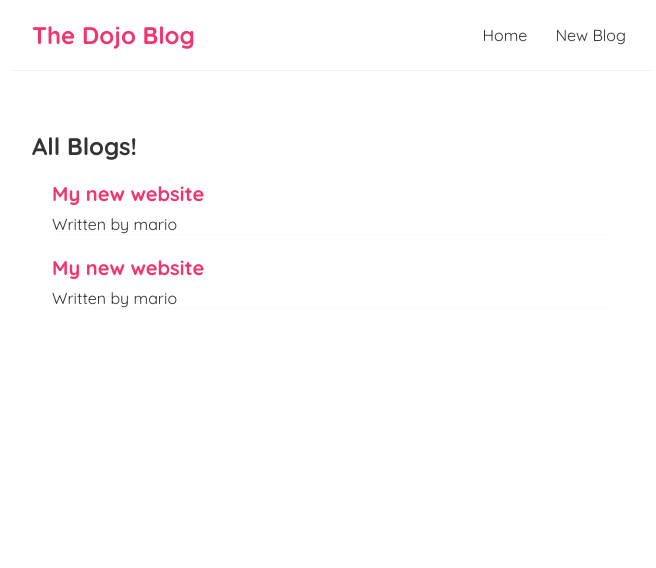
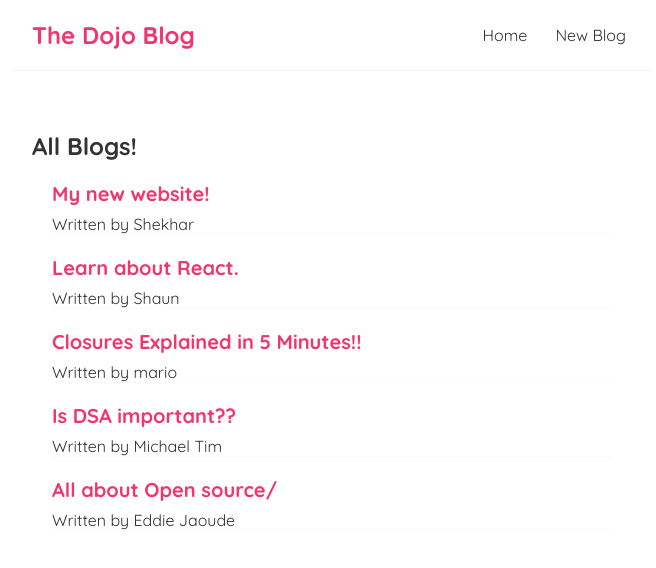
Before and after one commit to NaNshekhar04/React-Blog, a React (Create React App) app: page / in a window 1280 px wide. Shown: the top 568 px of the page, without its empty margins (308-964 px from the left). Built offline with nearby package versions, Linux system fonts and the light colour scheme; data requests are answered from the project's data file; a web font is replaced by a local one.

Commit message:
Added React Routes + AbortControllers!

```diff
--- a/Data/db.json
+++ b/Data/db.json
@@ -1,16 +1,34 @@
 {
     "blogs": [
         {
-            "title": "My new website",
+            "title": "My new website!",
             "body": "lorem ipsum",
-            "author": "mario",
+            "author": "Shekhar",
             "id": 1
         },
         {
-            "title": "My new website",
+            "title": "Learn about React.",
+            "body": "lorem ipsum",
+            "author": "Shaun",
+            "id": 2
+        },
+        {
+            "title": "Closures Explained in 5 Minutes!!",
             "body": "lorem ipsum",
             "author": "mario",
-            "id": 2
+            "id": 3
+        },
+        {
+            "title": "Is DSA important??",
+            "body": "lorem ipsum",
+            "author": "Michael Tim",
+            "id": 4
+        },
+        {
+            "title": "All about Open source/",
+            "body": "lorem ipsum",
+            "author": "Eddie Jaoude",
+            "id": 5
         }
     ]
 }
--- a/package.json
+++ b/package.json
@@ -8,6 +8,7 @@
     "@testing-library/user-event": "^13.5.0",
     "react": "^18.2.0",
     "react-dom": "^18.2.0",
+    "react-router-dom": "^5.3.3",
     "react-scripts": "5.0.1",
     "web-vitals": "^2.1.4"
   },
--- a/public/index.html
+++ b/public/index.html
@@ -24,7 +24,7 @@
       work correctly both with client-side routing and a non-root public URL.
       Learn how to configure a non-root public URL by running `npm run build`.
     -->
-    <title>React App</title>
+    <title>Shekhar's Blog</title>
   </head>
   <body>
     <noscript>You need to enable JavaScript to run this app.</noscript>
--- a/src/App.js
+++ b/src/App.js
@@ -1,14 +1,25 @@
 import Navbar from './Navbar';
 import Home from './Home';
+import {BrowserRouter as Router, Route, Switch} from 'react-router-dom';
+import Create from './Create';
 
 function App() {
   return (
-    <div className="App">
-        <Navbar/>
-      <div className="content">
-        <Home/>
+    <Router>
+      <div className="App">
+          <Navbar/>
+        <div className="content">
+          <Switch>
+            <Route exact path="/">
+                <Home/>
+            </Route>
+            <Route exact path="/create">
+                <Create/>
+            </Route>
+          </Switch>
+        </div>
       </div>
-    </div>
+    </Router>
   );
 }
 
--- /dev/null
+++ b/src/Create.js
@@ -0,0 +1,14 @@
+const Create = () => {
+    return (
+        <div className="create">
+            <h2>Add a New Blog</h2><br />
+            <div>
+                <input type="text" />
+                <button>Submit</button>
+            </div>
+        </div>
+
+      );
+}
+
+export default Create;
--- a/src/Home.js
+++ b/src/Home.js
@@ -1,10 +1,9 @@
-import { useState, useEffect } from "react";
 import BlogList from "./BlogList";
 import useFetch from "./useFetch";
 
 const Home = () => {
 
-    const {data, isPending, error} = useFetch('http://localhost:8000/blogs')  //APPLYING THE CUSTOM HOOK!
+    const {data:blogs, isPending, error} = useFetch('http://localhost:8000/blogs')  //APPLYING THE CUSTOM HOOK!
 
 
 
@@ -18,7 +17,7 @@ const Home = () => {
     //         fetch('http://localhost:8000/blogs')
     //     .then (res =>{
     //             if(!res.ok){
-    //                 throw Error('Unable to fetch...😭 Internal server error.....');
+    //                 throw Error('Unable to fetch... Internal server error.....');
     //             }
     //         return res.json();
     //     })
@@ -37,7 +36,7 @@ const Home = () => {
         <div className="Home">
             {error && <div>{error}</div>}
             {isPending && <div>Loading.....</div> }
-            {data && <BlogList blogs= {data} title= "All Blogs!"/>}
+            {blogs && <BlogList blogs= {blogs} title= "All Blogs!"/>}
         </div>
 
      );
--- a/src/Navbar.js
+++ b/src/Navbar.js
@@ -1,10 +1,14 @@
+import { Link } from "react-router-dom";
+
 const Navbar = () => {
     return (
         <nav className="navbar">
             <h1>The Dojo Blog</h1>
             <div className="links">
-                <a href="/">Home</a>
-                <a href="/create">New Blog</a>
+                <Link to= "/">Home</Link>
+                <Link to= "/create">New Blog</Link>
+                {/* <a href="/">Home</a>        //Before using React Router!
+                <a href="/create">New Blog</a> */}
             </div>
 
         </nav>
--- a/src/useFetch.js
+++ b/src/useFetch.js
@@ -8,8 +8,10 @@ const useFetch = (url) =>{
     const [error, setError] = useState(null);           //Setting state for our Error Handling!
 
     useEffect(()=>{
+        const abortCont = new AbortController();
+
         setTimeout(()=>{
-            fetch(url)
+            fetch(url, {signal:abortCont.signal})
         .then (res =>{
                 if(!res.ok){
                     throw Error('Unable to fetch...😭 Internal server error.....');
@@ -22,11 +24,17 @@ const useFetch = (url) =>{
             setError(null);         //If got data successfully don't try to set the error!
         })
             .catch(err=>{
+                if(err.name==='AbortError'){
+                    console.log('Fetch Aborted');
+                }else{
                 setisPending(false);    //If got an error make the loading state to be false
                setError(err.message);      //Else change the state of the error with error message!
+                }
             })
         }, 1000);
+        return () => abortCont.abort();
     }, [url]);
+
     return { data, isPending, error }
 }
 
```
Also changed, not shown: 1 other file (tests, documents, lock files or other folders).
